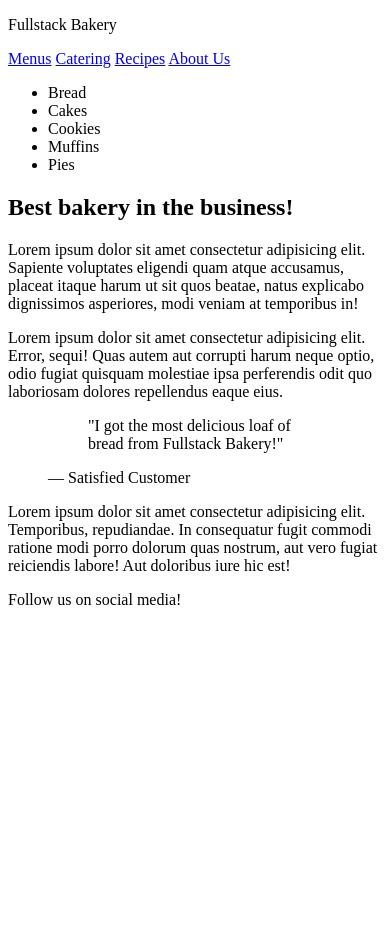
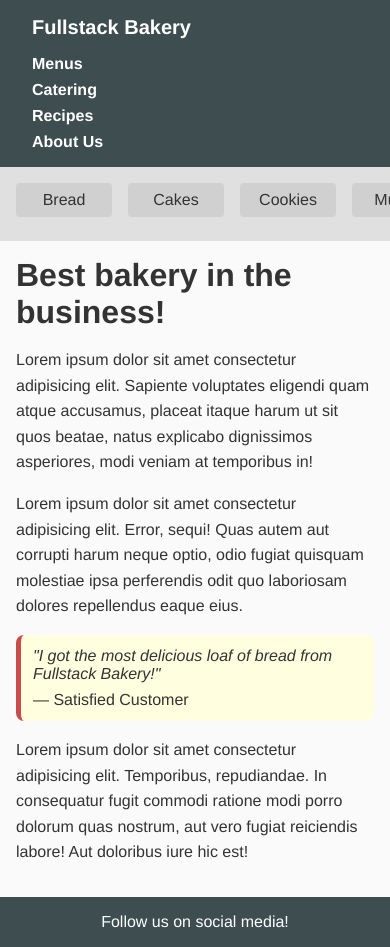
Before and after one commit to EmilieSJKL612/Block06_Fullstack-Bakery, a plain HTML site: page index.html in a window 390 px wide. Before the commit the page ends 844 px from the top, so only its background shows below. Drawn offline with Linux system fonts and the light colour scheme.

Commit message:
finished css file according to the requirements and link from index.html

```diff
--- /dev/null
+++ b/index.css
@@ -0,0 +1,172 @@
+
+/* if have time: try media queries */
+
+
+/* learning note: selectors -- https://developer.mozilla.org/en-US/docs/Learn_web_development/Core/Styling_basics/Basic_selectors  */
+
+
+* {
+    margin: 0;
+    padding: 0;
+    box-sizing: border-box;
+  }
+
+
+  body {
+    font-family: 'Helvetica Neue', sans-serif;
+    min-height: 100vh;
+    display: flex;
+    flex-direction: column;
+    color: #333;
+    background-color: #fafafa;
+  }
+
+
+  header {
+    display: flex;
+    justify-content: space-between;
+    align-items: center;
+    background-color: #3e4e50;
+    padding: 1rem 2rem;
+    color: #ffffff;
+  }
+
+  header nav {
+    display: flex;
+    gap: 1.5rem;
+  }
+
+  header nav a {
+    text-decoration: none;
+    color: #ffffff;
+    font-weight: bold;
+    transition: color 0.3s;
+  }
+
+  header nav a:hover {
+    text-decoration: underline;
+  }
+
+  header .brand {
+    font-size: 1.5rem;
+    font-weight: bold;
+  }
+
+
+  main {
+    display: flex;
+    flex-grow: 1;
+  }
+
+
+  aside {
+    background-color: #e0e0e0;
+    padding: 1rem;
+    min-width: 12rem;
+    display: flex;
+    flex-direction: column;
+  }
+
+  aside ul {
+    list-style: none;
+  }
+
+  aside li {
+    background-color: #d0d0d0;
+    margin-bottom: 0.5rem;
+    padding: 0.5rem;
+    border-radius: 0.25rem;
+  }
+
+
+  article {
+    flex-grow: 1;
+    padding: 2rem;
+  }
+
+  article h1 {
+    font-size: 2rem;
+    margin-bottom: 1rem;
+  }
+
+  article p {
+    margin-bottom: 1rem;
+    line-height: 1.6;
+  }
+
+
+  .testimonial {
+    background-color: lightyellow;
+    padding: 1rem;
+    margin: 2rem 0;
+    border-left: 5px solid #c94c4c;
+    border-radius: 0.5rem;
+  }
+
+  .testimonial blockquote {
+    font-style: italic;
+    margin-bottom: 0.5rem;
+  }
+
+
+  footer {
+    background-color: #3e4e50;
+    color: #ffffff;
+    text-align: center;
+    padding: 1rem;
+    font-size: 1rem;
+  }
+
+
+  header, footer, aside, article {
+    font-size: 1rem;
+  }
+
+
+  @media (max-width: 768px) {
+    header {
+      flex-direction: column;
+      align-items: flex-start;
+    }
+
+    header nav {
+      flex-direction: column;
+      gap: 0.5rem;
+      margin-top: 1rem;
+    }
+
+    main {
+      flex-direction: column;
+    }
+
+    aside {
+      width: 100%;
+      flex-direction: row;
+      overflow-x: auto;
+    }
+
+    aside ul {
+      display: flex;
+      gap: 1rem;
+    }
+
+    aside li {
+      min-width: 6rem;
+      text-align: center;
+    }
+  }
+
+  @media (max-width: 480px) {
+    header .brand {
+      font-size: 1.25rem;
+    }
+
+    article {
+      padding: 1rem;
+    }
+
+    .testimonial {
+      margin: 1rem 0;
+      padding: 0.75rem;
+    }
+  }
--- a/index.html
+++ b/index.html
@@ -7,6 +7,7 @@
   <body>
     <header>
       <p class="brand">Fullstack Bakery</p>
+      <link rel="stylesheet" href="index.css" />
       <nav>
         <a href="#">Menus</a>
         <a href="#">Catering</a>
```
